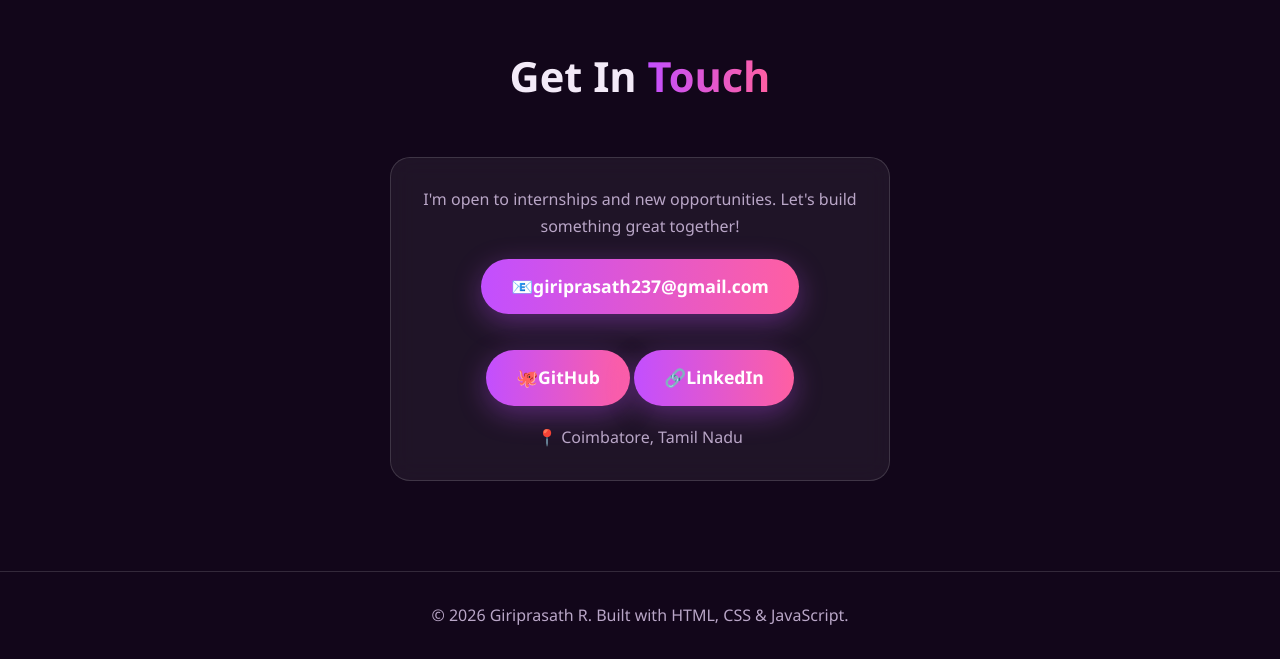
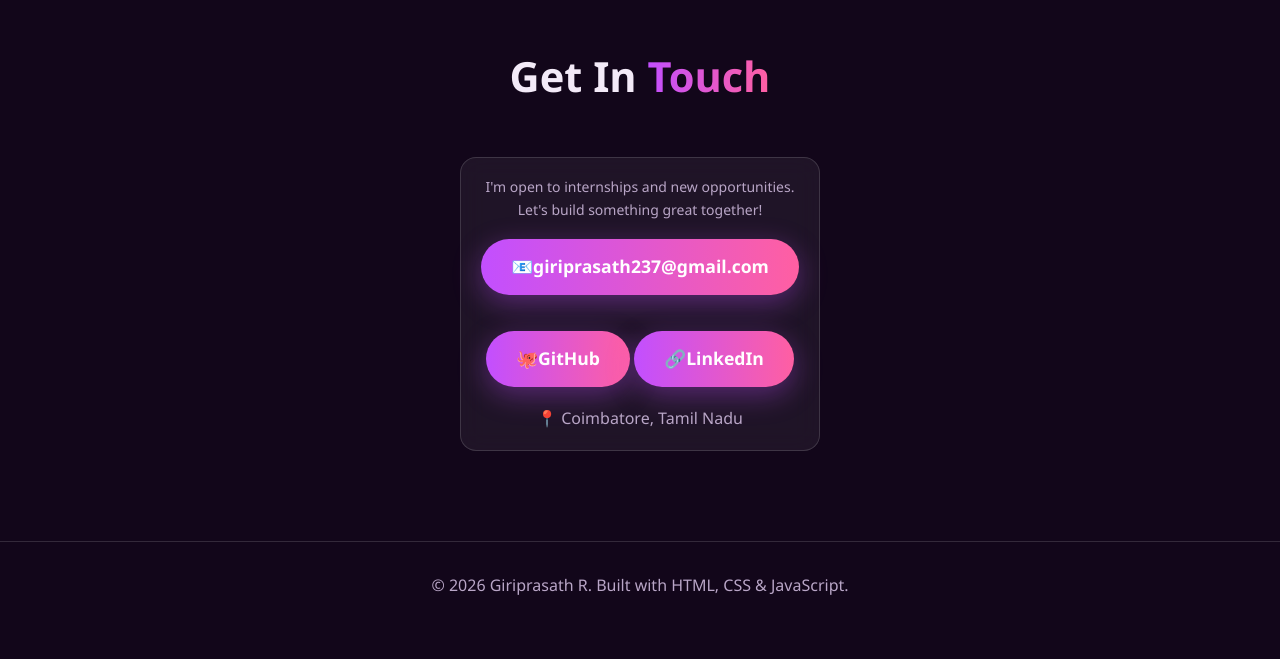
Before and after one commit to giriprasath9514/giriprasath-portfolio, a plain HTML site: page index.html in a window 1280 px wide. Shown: the part 4210-4869 px from the top of the page. After the commit the page ends 4839 px from the top, so only its background shows below. Drawn offline with Linux system fonts and the light colour scheme.

Commit message:
Update style.css

```diff
--- a/style.css
+++ b/style.css
@@ -203,8 +203,8 @@ body {
 .tilt { transition: transform 0.15s ease-out, border-color 0.4s, box-shadow 0.4s; transform-style: preserve-3d; }
 
 /* ---------- CONTACT ---------- */
-.contact-card { text-align: center; max-width: 500px; margin: 0 auto; }
-.contact-card p:first-child { color: var(--muted); }
+.contact-card { text-align: center; width:100%; max-width: 360px; margin: 0 auto; padding: 18px; box-sizing: border-box; border-radius: 16px; }
+.contact-card p:first-child { color: var(--muted); font-size: 14px; line-height: 1.6; overflow-wrap: anywhere;}
 
 footer { text-align: center; padding: 30px; color: var(--muted); border-top: 1px solid var(--border); }
 
```
